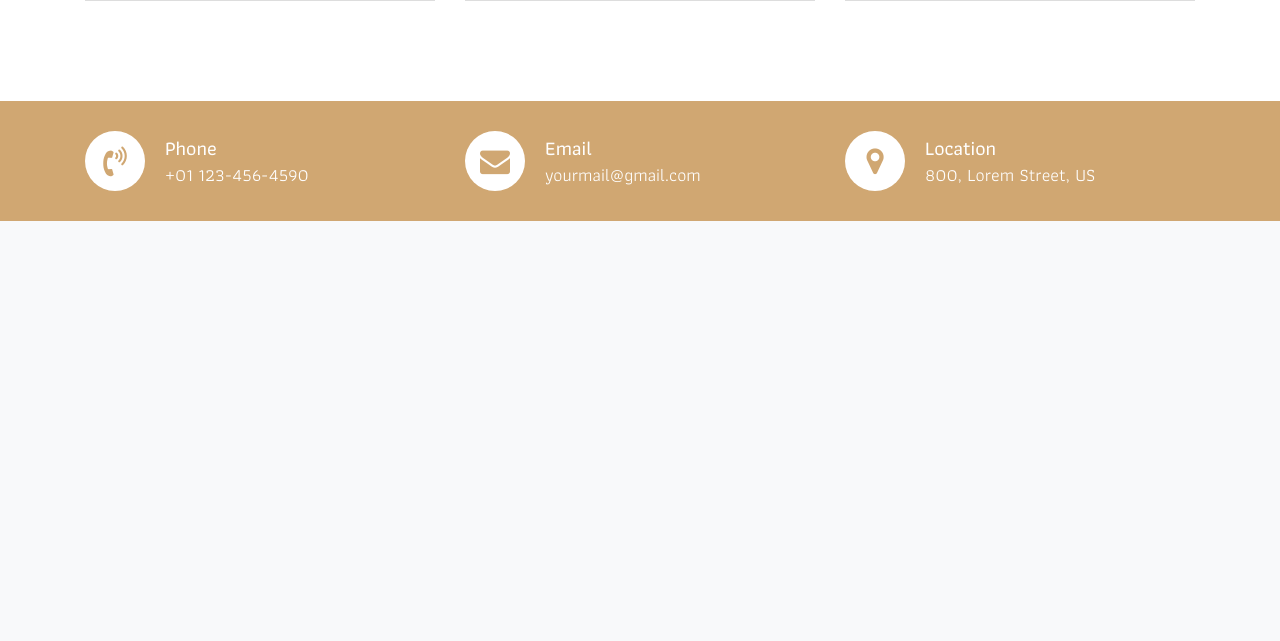
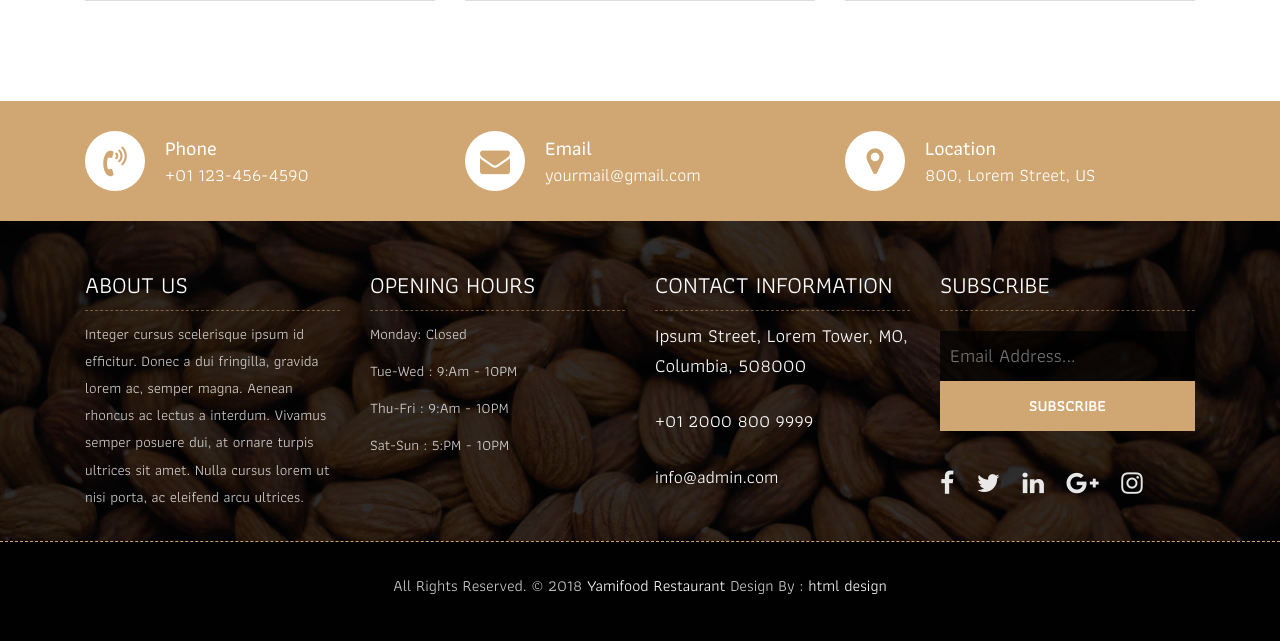
Before and after one commit to EhsanR47/Project-to-build-a-restaurant-website-using-Django, a Django app: page /blog/ in a window 1280 px wide. Shown: the part 1974-2615 px from the top of the page. Before the commit the page ends 2195 px from the top, so only its background shows below. Run offline with Django 3.2, Linux system fonts and the light colour scheme; some web fonts are replaced.

Commit message:
update blog_list

```diff
--- a/restaurant/blog/templates/blog/blog_list.html
+++ b/restaurant/blog/templates/blog/blog_list.html
@@ -298,3 +298,76 @@
 		</div>
 	</div>
 	<!-- End Contact info -->
+
+	<!-- Start Footer -->
+	<footer class="footer-area bg-f">
+		<div class="container">
+			<div class="row">
+				<div class="col-lg-3 col-md-6">
+					<h3>About Us</h3>
+					<p>Integer cursus scelerisque ipsum id efficitur. Donec a dui fringilla, gravida lorem ac, semper magna. Aenean rhoncus ac lectus a interdum. Vivamus semper posuere dui, at ornare turpis ultrices sit amet. Nulla cursus lorem ut nisi porta, ac eleifend arcu ultrices.</p>
+				</div>
+				<div class="col-lg-3 col-md-6">
+					<h3>Opening hours</h3>
+					<p><span class="text-color">Monday: </span>Closed</p>
+					<p><span class="text-color">Tue-Wed :</span> 9:Am - 10PM</p>
+					<p><span class="text-color">Thu-Fri :</span> 9:Am - 10PM</p>
+					<p><span class="text-color">Sat-Sun :</span> 5:PM - 10PM</p>
+				</div>
+				<div class="col-lg-3 col-md-6">
+					<h3>Contact information</h3>
+					<p class="lead">Ipsum Street, Lorem Tower, MO, Columbia, 508000</p>
+					<p class="lead"><a href="#">+01 2000 800 9999</a></p>
+					<p><a href="#"> info@admin.com</a></p>
+				</div>
+				<div class="col-lg-3 col-md-6">
+					<h3>Subscribe</h3>
+					<div class="subscribe_form">
+						<form class="subscribe_form">
+							<input name="EMAIL" id="subs-email" class="form_input" placeholder="Email Address..." type="email">
+							<button type="submit" class="submit">SUBSCRIBE</button>
+							<div class="clearfix"></div>
+						</form>
+					</div>
+					<ul class="list-inline f-social">
+						<li class="list-inline-item"><a href="#"><i class="fa fa-facebook" aria-hidden="true"></i></a></li>
+						<li class="list-inline-item"><a href="#"><i class="fa fa-twitter" aria-hidden="true"></i></a></li>
+						<li class="list-inline-item"><a href="#"><i class="fa fa-linkedin" aria-hidden="true"></i></a></li>
+						<li class="list-inline-item"><a href="#"><i class="fa fa-google-plus" aria-hidden="true"></i></a></li>
+						<li class="list-inline-item"><a href="#"><i class="fa fa-instagram" aria-hidden="true"></i></a></li>
+					</ul>
+				</div>
+			</div>
+		</div>
+
+		<div class="copyright">
+			<div class="container">
+				<div class="row">
+					<div class="col-lg-12">
+						<p class="company-name">All Rights Reserved. &copy; 2018 <a href="#">Yamifood Restaurant</a> Design By :
+					<a href="https://html.design/">html design</a></p>
+					</div>
+				</div>
+			</div>
+		</div>
+
+	</footer>
+	<!-- End Footer -->
+
+	<a href="#" id="back-to-top" title="Back to top" style="display: none;">&uarr;</a>
+
+	<!-- ALL JS FILES -->
+	<script src="js/jquery-3.2.1.min.js"></script>
+	<script src="js/popper.min.js"></script>
+	<script src="js/bootstrap.min.js"></script>
+    <!-- ALL PLUGINS -->
+
+	<script src="js/jquery.superslides.min.js"></script>
+	<script src="js/images-loded.min.js"></script>
+	<script src="js/isotope.min.js"></script>
+	<script src="js/baguetteBox.min.js"></script>
+	<script src="js/form-validator.min.js"></script>
+    <script src="js/contact-form-script.js"></script>
+    <script src="js/custom.js"></script>
+</body>
+</html>
```
